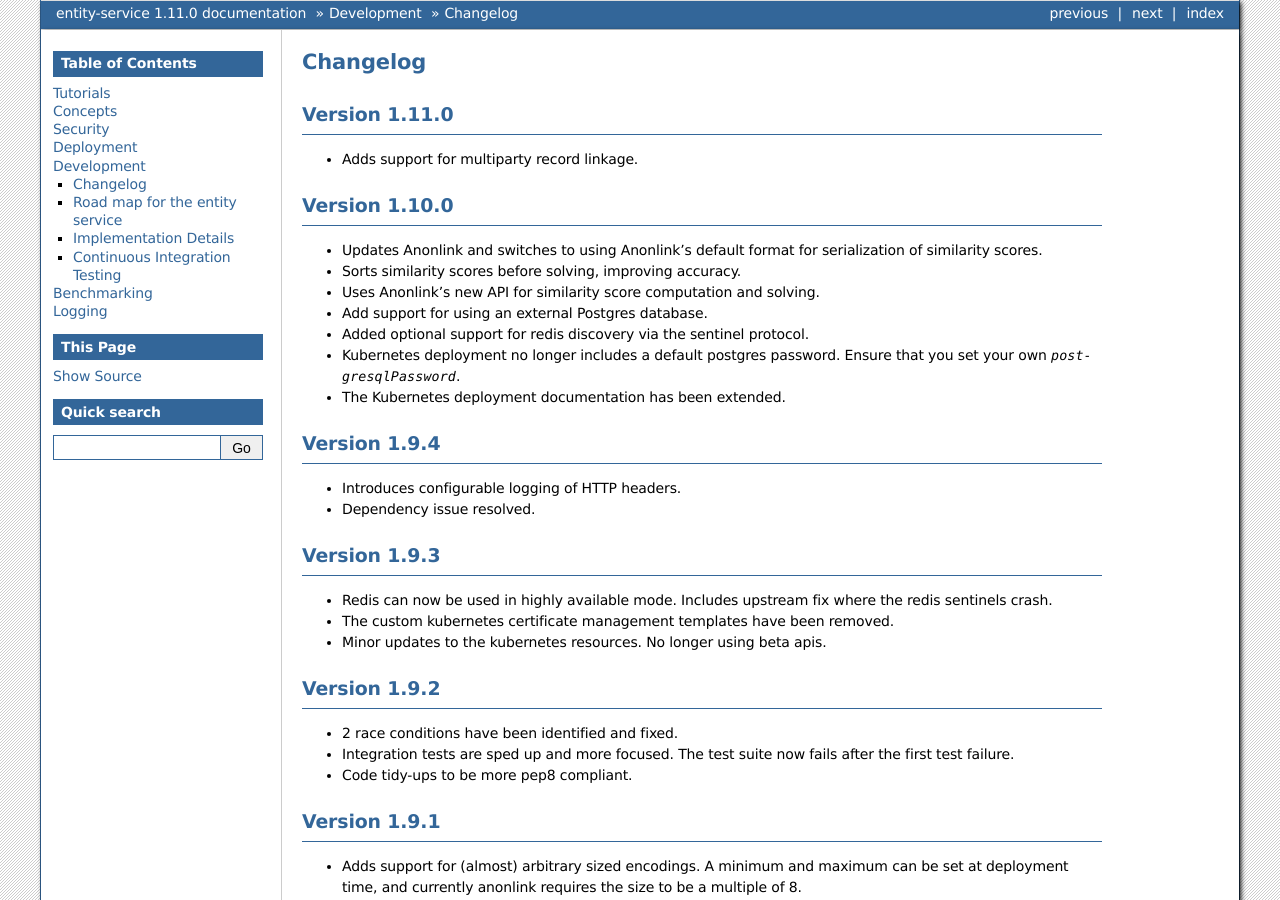
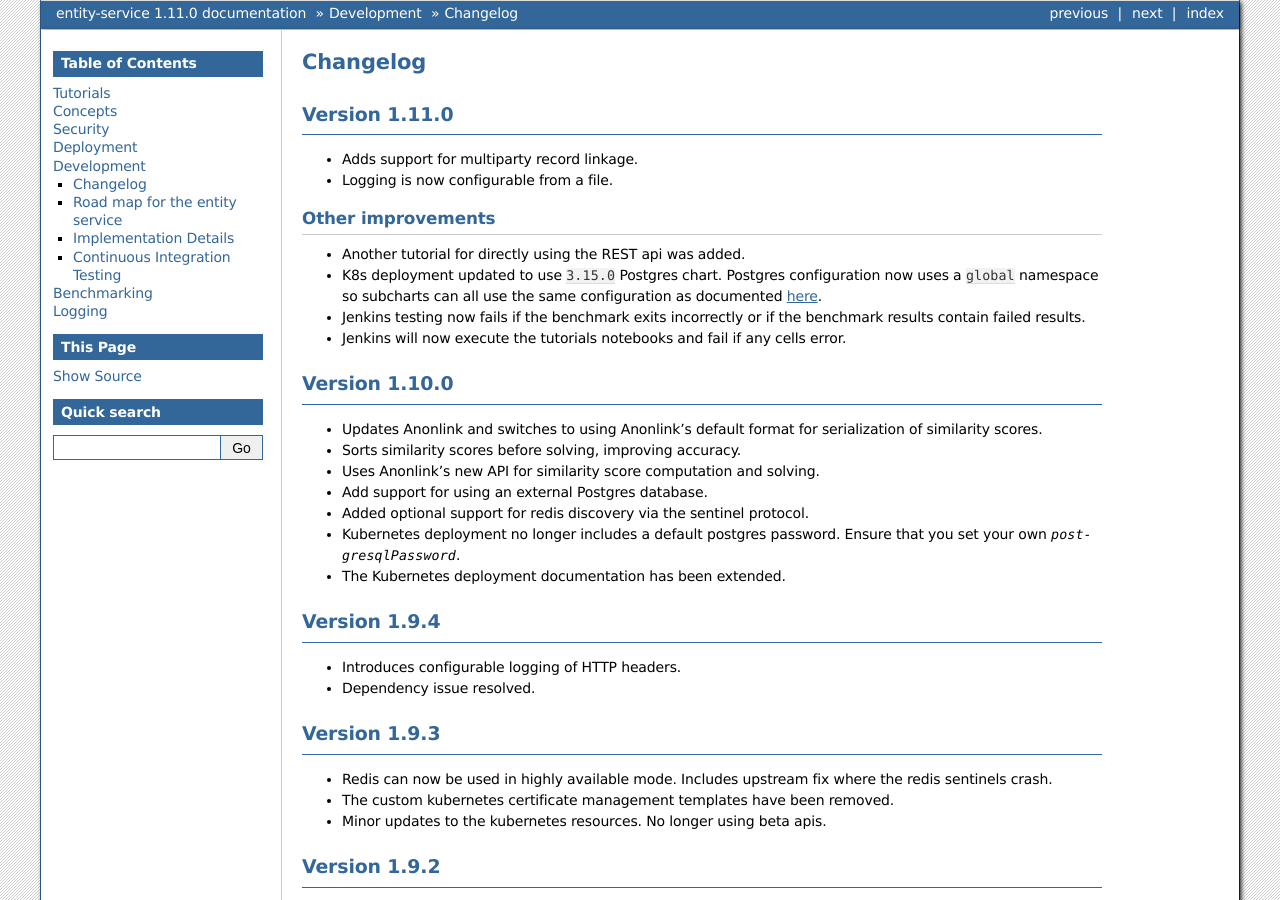
Before and after one commit to data61/anonlink-entity-service, a Sphinx documentation site: the page built from docs/changelog.rst, in a window 1280 px wide and 900 px high. Built offline with Sphinx 7.4.7, drawn with Linux system fonts in a browser that asks for light colours; formulas are drawn with MathJax 3.

Commit message:
Update changelog for 1.11.0

```diff
--- a/docs/changelog.rst
+++ b/docs/changelog.rst
@@ -8,6 +8,20 @@ Version 1.11.0
 --------------
 
 - Adds support for multiparty record linkage.
+- Logging is now configurable from a file.
+
+Other improvements
+~~~~~~~~~~~~~~~~~~
+
+- Another tutorial for directly using the REST api was added.
+- K8s deployment updated to use ``3.15.0`` Postgres chart.
+  Postgres configuration now uses a ``global`` namespace
+  so subcharts can all use the same configuration as documented
+  `here <https://github.com/helm/charts/tree/master/stable/postgresql#use-of-global-variables>`_.
+- Jenkins testing now fails if the benchmark exits incorrectly or if the benchmark
+  results contain failed results.
+- Jenkins will now execute the tutorials notebooks and fail if any cells error.
+
 
 Version 1.10.0
 --------------
```
